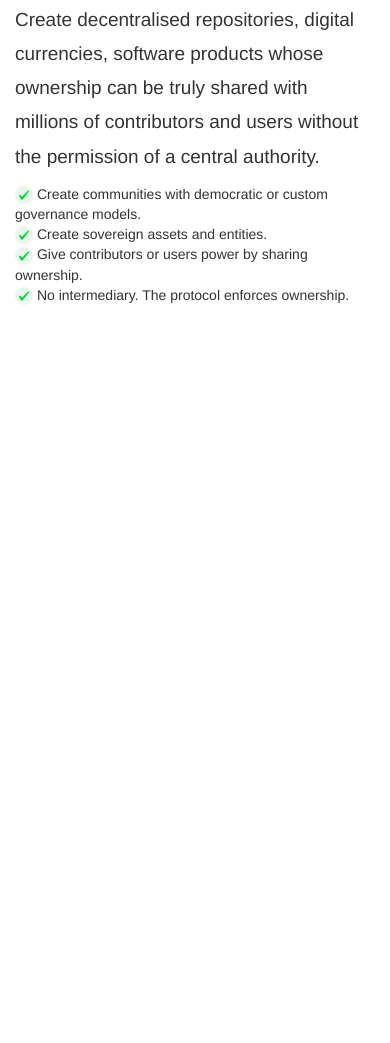
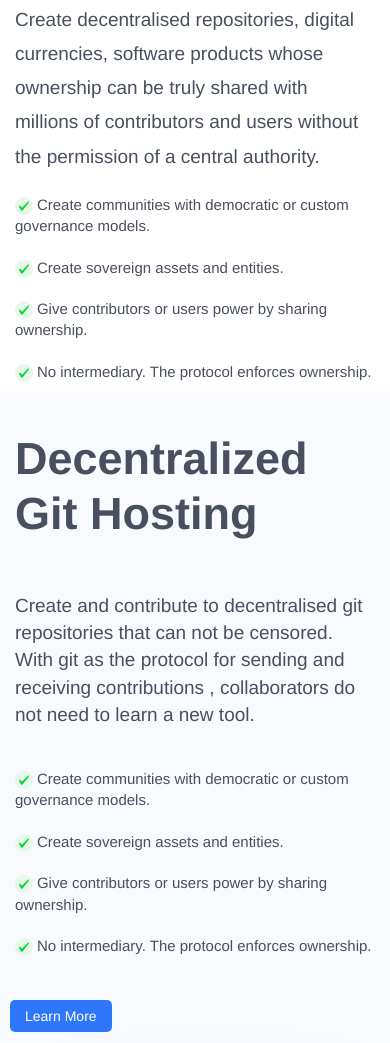
Before and after one commit to superfungirl/clones, a plain HTML site: page homepage.html in a window 390 px wide. Shown: the part 4674-5717 px from the top of the page. Before the commit the page ends 4989 px from the top, so only its background shows below. Drawn offline with Linux system fonts and the light colour scheme.

Commit message:
made some changes to homepage.html

```diff
--- a/css/homepage.css
+++ b/css/homepage.css
@@ -1,10 +1,16 @@
-
+body{
+    color: #484f5f;
+}
 
 /*Take borders off the navbar*/
 .navbar.navbar-default, .navbar-collapse {
 border: 0;
 -webkit-box-shadow: none;
 box-shadow: none;
+}
+
+.navbar-pull{
+    margin-left: 150px;
 }
 
 .test-network a{
@@ -245,3 +251,54 @@ p.margin-top{
     font-size: 19px;
     line-height: 34.2px;
 }
+
+.decentralized-ownership-section .checkbox{
+    margin-top: 20px;
+}
+
+.checkbox span{
+    font-size: 15px;
+}
+
+
+/*Decentralized git hosting*/
+
+.decentralized-git-hosting{
+    background: #F8FAFE;
+    width: auto;
+    height: auto;
+}
+
+.decentralized-git-hosting h2{
+    font-size: 45px;
+    line-height: 54.9px;
+    font-weight: bold;
+    padding-top: 20px;
+    padding-bottom: 20px;
+}
+
+.decentralized-git-hosting p{
+    font-size: 19px;
+    font-size: 19px;
+    font-weight: 500;
+    padding-top: 20px;
+    padding-bottom: 20px;
+}
+
+.decentralized-git-hosting .checkbox-div{
+    margin-top: 20px;
+}
+
+.checkbox-div span{
+    font-size: 15px;
+}
+
+.decentralized-git-hosting a{
+    background: #2F77FA;
+    color: #fff;
+    /* width: 50px; */
+    padding: 8px 15px;
+    border-radius: 5px;
+    margin-left: -5px;
+    text-decoration: none;
+}
--- a/homepage.html
+++ b/homepage.html
@@ -219,20 +219,20 @@
                 <div class="col-md-6">
                     <h2><b>Decentralized <br>Ownership</b></h2>
                     <p>Create decentralised repositories, digital currencies, software products whose ownership can be truly shared with millions of contributors and users without the permission of a central authority.</p>
-                    <div class="checkbox">
-                        <div>
+                    <div class="decentralized-checkbox">
+                        <div class="checkbox">
                             <img src="images/checkbox.svg">
                             <span>Create communities with democratic or custom governance models.</span>
                         </div>
-                        <div>
+                        <div class="checkbox">
                             <img src="images/checkbox.svg">
                             <span>Create sovereign assets and entities.</span>
                         </div>
-                        <div>
+                        <div class="checkbox">
                             <img src="images/checkbox.svg">
                             <span>Give contributors or users power by sharing ownership.</span>
                         </div>
-                        <div>
+                        <div class="checkbox">
                             <img src="images/checkbox.svg">
                             <span>No intermediary. The protocol enforces ownership.</p></span>
                         </div>
@@ -242,7 +242,44 @@
         </div><!--container-->
     </div> <!--decentralized ownership section-->
 
+<!--Decentralized git hosting-->
+<div class="decentralized-git-hosting">
+    <div class="container">
+        <div class="row">
+            <div class="col-md-7">
+                <h2>Decentralized Git Hosting</h2>
+                <p>Create and contribute to decentralised git repositories that can not be censored. With git as the protocol for sending and receiving contributions , collaborators do not need to learn a new tool.</p>
+                <div class="git-checkbox">
+                    <div class="checkbox-div">
+                        <img src="images/checkbox.svg">
+                        <span>Create communities with democratic or custom governance models.</span>
+                    </div>
+                    <div class="checkbox-div">
+                        <img src="images/checkbox.svg">
+                        <span>Create sovereign assets and entities.</span>
+                    </div>
+                    <div class="checkbox-div">
+                        <img src="images/checkbox.svg">
+                        <span>Give contributors or users power by sharing ownership.</span>
+                    </div>
+                    <div class="checkbox-div">
+                        <img src="images/checkbox.svg">
+                        <span>No intermediary. The protocol enforces ownership.</p></span>
+                    </div>
 
+                    <a href="#">Learn More</a>
+                </div> <!--checkbox-->
+            </div><!--col-->
+
+            <div class="col-md-5">
+                <img src="images/git.svg" width="388">
+            </div>
+
+        </div>
+
+    </div>
+
+</div>
 
 
 
```
Also changed, not shown: css/stylesheet.css (renamed from css/fonts/stylesheet.css), images/git.svg (added), images/hybrid.svg (added).
